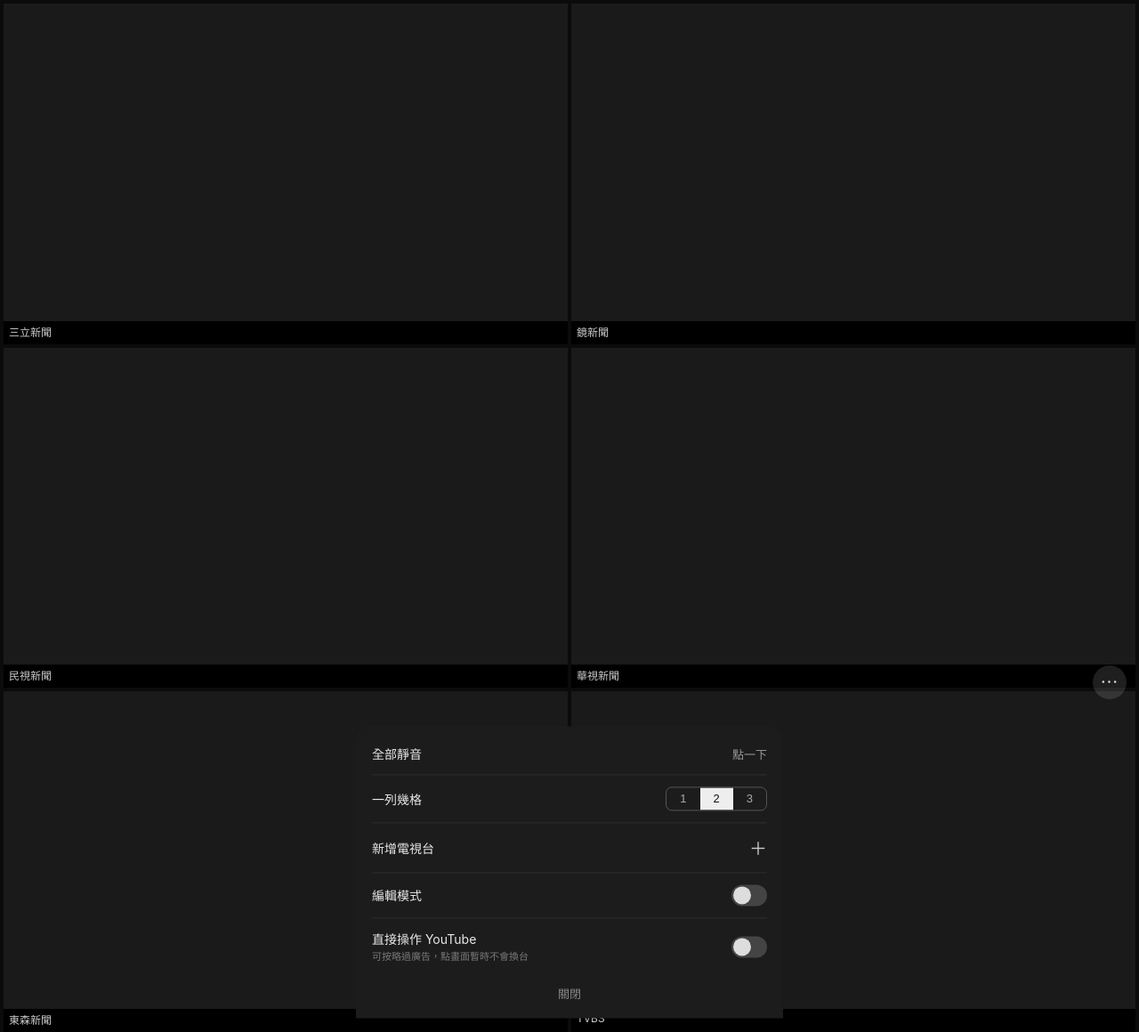
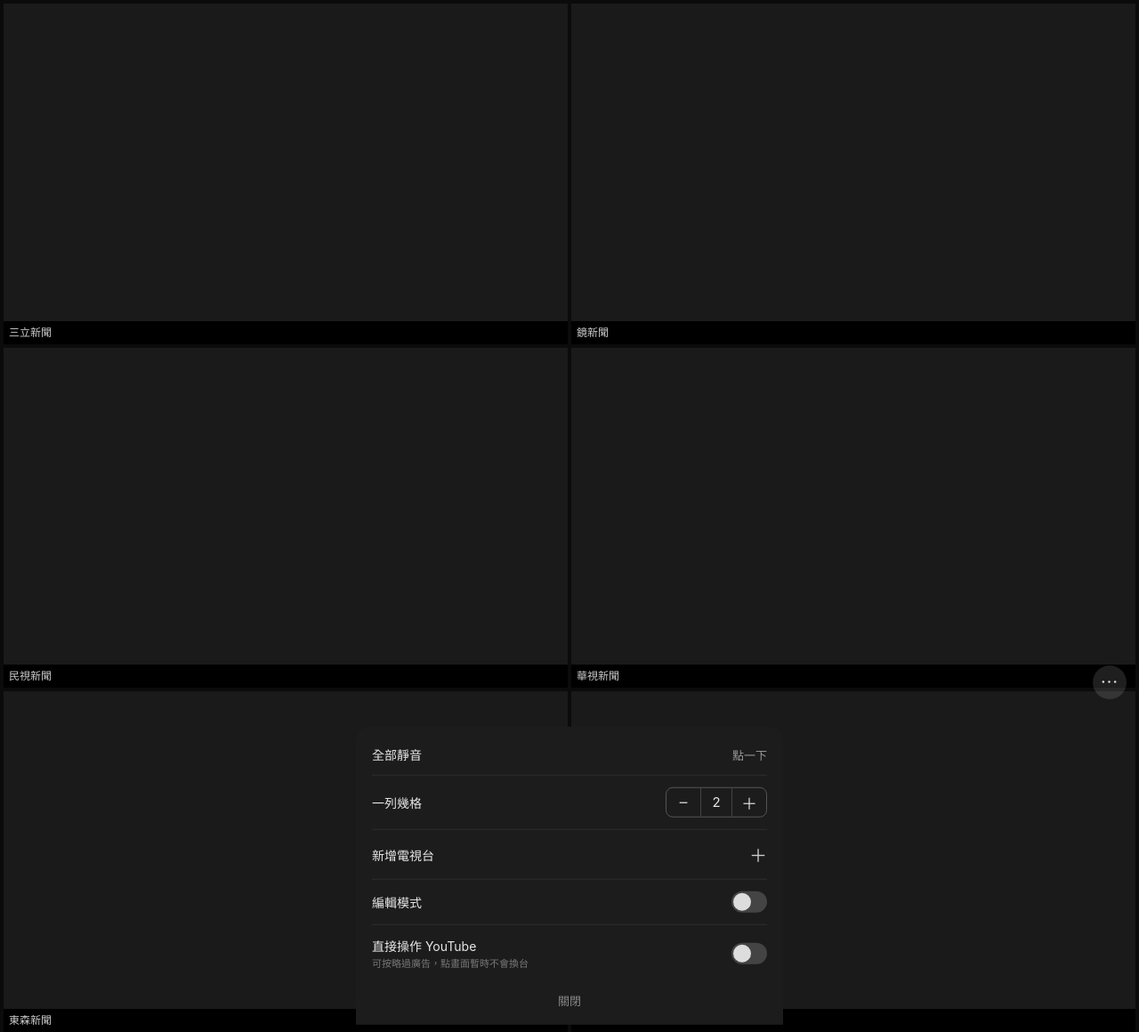
Before and after one commit to GaryStudioTW/election-wall, a plain HTML site: page index.html in a window 1280 px wide. Shown: the whole page at 89% size. Drawn offline with Linux system fonts and the light colour scheme.

Commit message:
一列格數改為加減按鈕，範圍 1～10
Co-Authored-By: Claude Opus 5.5 <noreply@anthropic.com>
Claude-Session: https://claude.ai/code/session_01MddPZY1vDKnN1emGvgw96m

```diff
--- a/index.html
+++ b/index.html
@@ -66,9 +66,12 @@
   .row { display: flex; align-items: center; justify-content: space-between; padding: 13px 0;
     font-size: 14px; border-bottom: 0.5px solid #2e2e2e; }
   .row.click { cursor: pointer; }
-  .seg { display: flex; border: 0.5px solid #555; border-radius: 7px; overflow: hidden; }
-  .seg button { background: none; border: 0; color: #aaa; font-size: 13px; padding: 5px 15px; cursor: pointer; }
-  .seg button.on { background: #eee; color: #111; }
+  .stepper { display: flex; align-items: center; border: 0.5px solid #555; border-radius: 8px; overflow: hidden; }
+  .stepper button { background: none; border: 0; color: #ddd; width: 38px; height: 32px; font-size: 18px; cursor: pointer; padding: 0; }
+  .stepper button:active { background: #2e2e2e; }
+  .stepper button.dim { color: #555; }
+  .stepper span { min-width: 36px; text-align: center; font-size: 15px; line-height: 32px;
+    border-left: 0.5px solid #444; border-right: 0.5px solid #444; }
   .switch { width: 40px; height: 24px; border-radius: 12px; background: #444; position: relative; border: 0; cursor: pointer; padding: 0; }
   .switch::after { content: ""; position: absolute; top: 2px; left: 2px; width: 20px; height: 20px; border-radius: 50%;
     background: #ddd; transition: left 0.15s; }
@@ -109,8 +112,8 @@
   <div class="row click" id="muteAll"><span>全部靜音</span><span style="font-size:13px;color:#999">點一下</span></div>
   <div class="row">
     <span>一列幾格</span>
-    <div class="seg" id="seg">
-      <button data-n="1">1</button><button data-n="2">2</button><button data-n="3">3</button>
+    <div class="stepper">
+      <button id="colsMinus" aria-label="減少">−</button><span id="colsNum">2</span><button id="colsPlus" aria-label="增加">＋</button>
     </div>
   </div>
   <div class="row click" id="sheetAdd"><span>新增電視台</span><span style="font-size:20px;color:#ccc">＋</span></div>
@@ -136,6 +139,7 @@
 <script>
 /* ========== 資料存取 ========== */
 const KEY = 'electionWall.v2';
+const COLS_MIN = 1, COLS_MAX = 10;
 
 /* 預設電視台：沒手動改過網址的台，每次打開都會用這裡的最新網址 */
 const DEFAULTS = [
@@ -309,7 +313,9 @@ function createTile(item) {
 function render() {
   const wall = document.getElementById('wall');
   wall.style.setProperty('--cols', state.cols);
-  document.querySelectorAll('#seg button').forEach(b => b.classList.toggle('on', +b.dataset.n === state.cols));
+  document.getElementById('colsNum').textContent = state.cols;
+  document.getElementById('colsMinus').classList.toggle('dim', state.cols <= COLS_MIN);
+  document.getElementById('colsPlus').classList.toggle('dim', state.cols >= COLS_MAX);
   document.body.classList.toggle('is-empty', state.items.length === 0);
 
   const ids = new Set(state.items.map(x => x.id));
@@ -341,10 +347,8 @@ function closeAll() {
 document.getElementById('fab').onclick = openSheet;
 document.getElementById('sheetClose').onclick = closeAll;
 backdrop.onclick = closeAll;
-document.getElementById('seg').addEventListener('click', e => {
-  const b = e.target.closest('button'); if (!b) return;
-  state.cols = +b.dataset.n; save(); render();
-});
+document.getElementById('colsMinus').onclick = () => { if (state.cols > COLS_MIN) { state.cols--; save(); render(); } };
+document.getElementById('colsPlus').onclick = () => { if (state.cols < COLS_MAX) { state.cols++; save(); render(); } };
 document.getElementById('editSwitch').onclick = () => document.body.classList.toggle('editing');
 document.getElementById('directSwitch').onclick = () => document.body.classList.toggle('direct');
 document.getElementById('muteAll').onclick = () => { unmuteOnly(null); closeAll(); };
```
